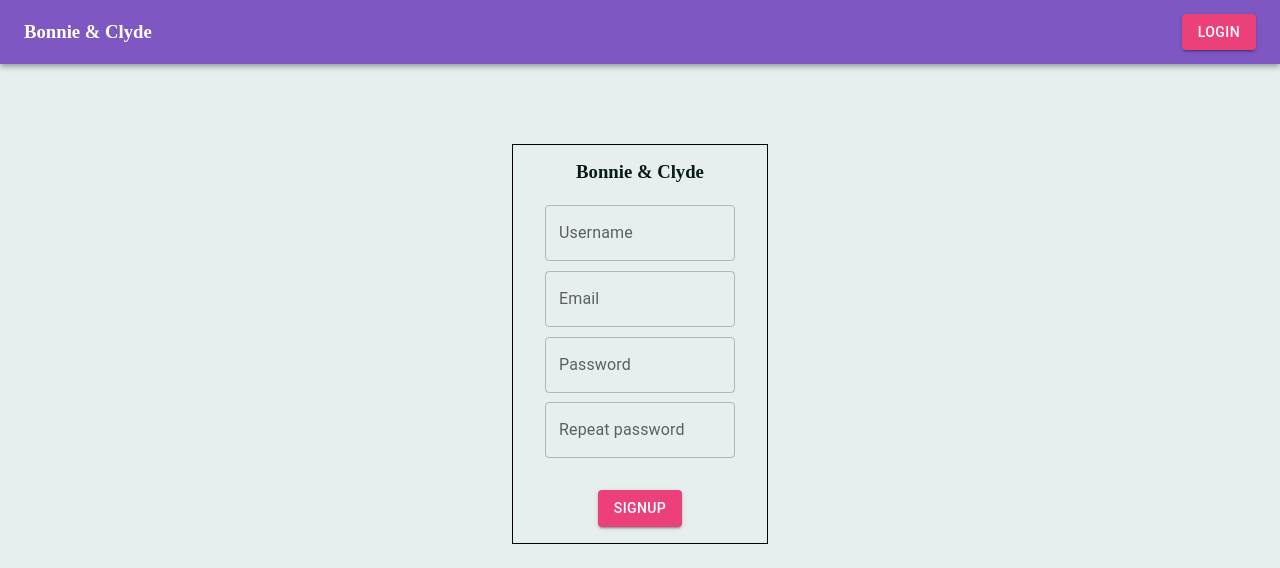
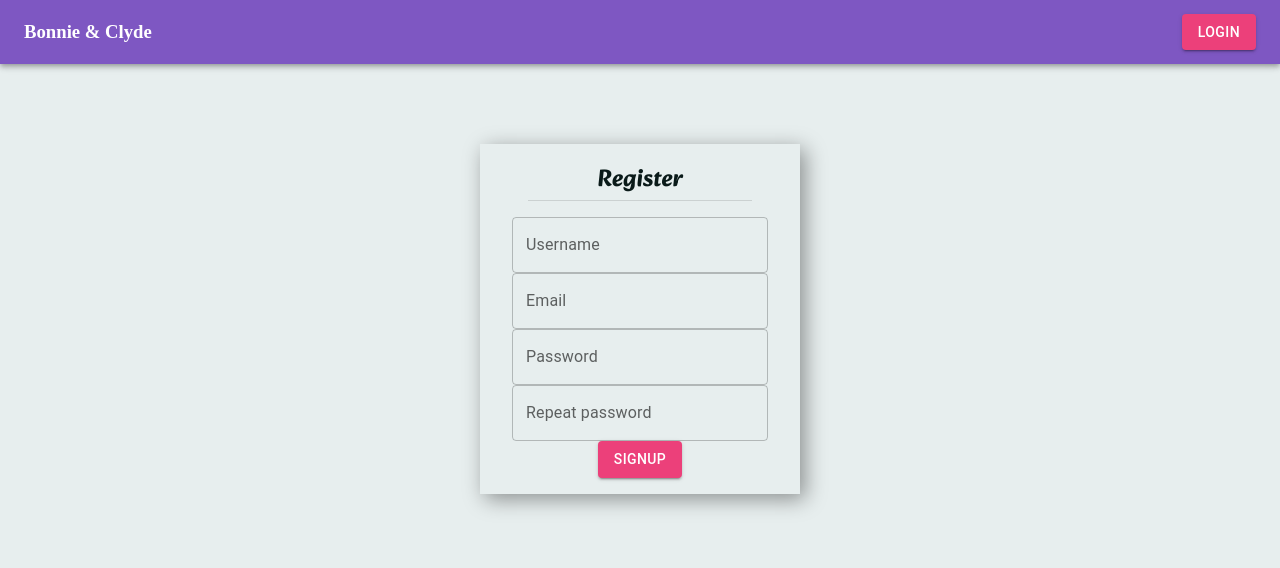
Before and after one commit to gonza0086/bonnie-clyde-frontend, a Next.js app: page / in a window 1280 px wide. Shown: the top 568 px of the page. Built offline with nearby package versions, Linux system fonts and the light colour scheme.

Commit message:
form style

```diff
--- a/src/components/Navbar.jsx
+++ b/src/components/Navbar.jsx
@@ -1,4 +1,4 @@
-// MUI
+// Mui
 import { AppBar, Button, Toolbar } from '@mui/material';
 
 export default function Navbar() {
--- /dev/null
+++ b/src/components/Title.jsx
@@ -0,0 +1,15 @@
+// Mui
+import { Divider } from '@mui/material';
+
+// Font
+import localFont from 'next/font/local';
+const alkatra = localFont({ src: '../assets/Alkatra-VariableFont_wght.ttf' });
+
+export default function Title({ children }) {
+    return (
+        <div style={{ marginBottom: '1rem' }}>
+            <h2 className={alkatra.className}>{children}</h2>
+            <Divider variant='middle' />
+        </div>
+    );
+}
--- a/src/pages/index.jsx
+++ b/src/pages/index.jsx
@@ -1,29 +1,41 @@
+// Components
+import Title from '@/components/Title';
+
+// Mui
 import { Button, TextField } from '@mui/material';
+
+// Styles
+import styles from './styles/Home.module.css';
 
 export default function Home() {
     return (
-        <div
-            style={{
-                border: 'solid 1px black',
-                width: '20vw',
-                paddingBlock: '1em',
-                paddingInline: '2em',
-                margin: '10vh auto',
-                textAlign: 'center',
-            }}
-        >
-            <h3>Bonnie & Clyde</h3>
-            <div style={{ paddingBlock: '0.7em' }} />
-            <form>
-                <TextField id='username' label='Username' variant='outlined' fullWidth />
-                <div style={{ paddingBlock: '0.3em' }} />
-                <TextField id='email' label='Email' variant='outlined' fullWidth />
-                <div style={{ paddingBlock: '0.3em' }} />
-                <TextField id='password' label='Password' variant='outlined' type='password' fullWidth />
-                <div style={{ paddingBlock: '0.3em' }} />
-                <TextField id='repeat-password' label='Repeat password' variant='outlined' type='password' fullWidth />
-                <div style={{ paddingBlock: '1em' }} />
-                <Button variant='contained' color='secondary'>
+        <div className={styles['form-container']}>
+            <form className='form'>
+                <Title>Register</Title>
+                <TextField id='username' className='text-input' color='secondary' label='Username' variant='outlined' fullWidth />
+                <TextField id='email' className='text-input' color='secondary' label='Email' variant='outlined' fullWidth />
+
+                <TextField
+                    id='password'
+                    className='text-input'
+                    color='secondary'
+                    label='Password'
+                    variant='outlined'
+                    type='password'
+                    fullWidth
+                />
+
+                <TextField
+                    id='repeat-password'
+                    className='text-input'
+                    color='secondary'
+                    label='Repeat password'
+                    variant='outlined'
+                    type='password'
+                    fullWidth
+                />
+
+                <Button className='form-button' variant='contained' color='secondary'>
                     Signup
                 </Button>
             </form>
--- /dev/null
+++ b/src/pages/styles/Home.module.css
@@ -0,0 +1,8 @@
+.form-container {
+    width: fit-content;
+    padding-block: 1em;
+    padding-inline: 2em;
+    margin: 10vh auto;
+    text-align: center;
+    box-shadow: 5px 5px 20px rgba(0, 0, 0, 0.4);
+}
--- a/src/styles/globals.css
+++ b/src/styles/globals.css
@@ -23,3 +23,15 @@ body {
     color: var(--foreground-color);
     background-color: var(--background-color);
 }
+
+.text-input {
+    margin-block: 0.3rem;
+}
+
+.form-button {
+    margin-top: 1.5rem;
+}
+
+.form {
+    width: 20vw;
+}
```
